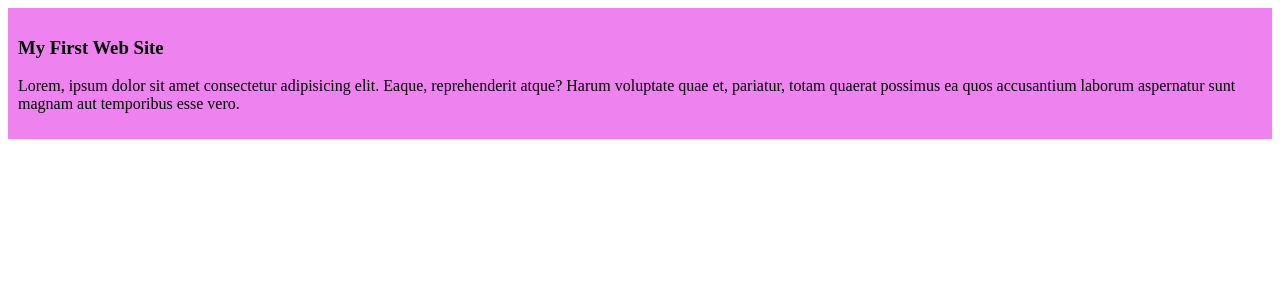
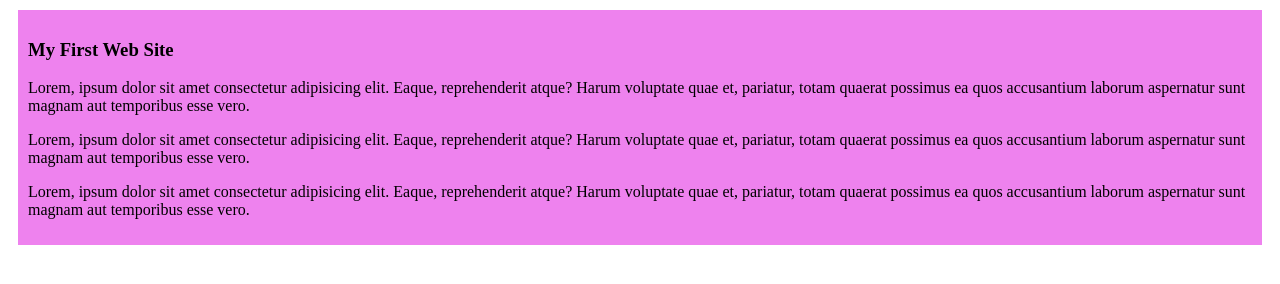
Before and after one commit to shamimahommad/my-first-github-repo, a plain HTML site: page index.html in a window 1280 px wide. Drawn offline with Linux system fonts and the light colour scheme.

Commit message:
added second div

```diff
--- a/index.html
+++ b/index.html
@@ -10,6 +10,10 @@
     <div>
         <h3>My First Web Site </h3>
         <p>Lorem, ipsum dolor sit amet consectetur adipisicing elit. Eaque, reprehenderit atque? Harum voluptate quae et, pariatur, totam quaerat possimus ea quos accusantium laborum aspernatur sunt magnam aut temporibus esse vero.</p>
+
+        <p>Lorem, ipsum dolor sit amet consectetur adipisicing elit. Eaque, reprehenderit atque? Harum voluptate quae et, pariatur, totam quaerat possimus ea quos accusantium laborum aspernatur sunt magnam aut temporibus esse vero.</p>
+
+        <p>Lorem, ipsum dolor sit amet consectetur adipisicing elit. Eaque, reprehenderit atque? Harum voluptate quae et, pariatur, totam quaerat possimus ea quos accusantium laborum aspernatur sunt magnam aut temporibus esse vero.</p>
     </div>
 </body>
 </html>
--- a/style/blog.css
+++ b/style/blog.css
@@ -2,4 +2,5 @@
 div{
     background-color: violet;
     padding: 10px;
+    margin: 10px;
 }
```
